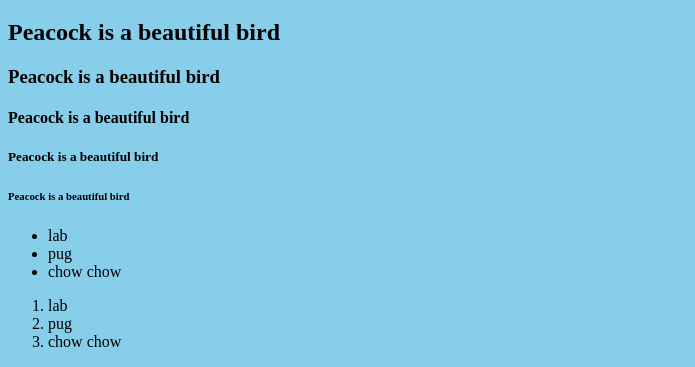
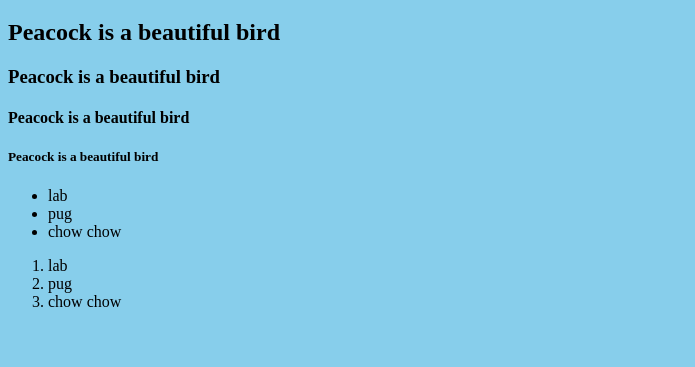
Before and after one commit to ShreyaCS08/web.github.io, a plain HTML site: page index.html in a window 1280 px wide. Shown: the part 547-914 px from the top of the page, without its empty margins (0-695 px from the left). After the commit the page ends 874 px from the top, so only its background shows below. Drawn offline with Linux system fonts and the light colour scheme.

Commit message:
Update index.html

```diff
--- a/index.html
+++ b/index.html
@@ -10,7 +10,6 @@
 <h3>Peacock is a beautiful bird</h3>
 <h4>Peacock is a beautiful bird</h4>
 <h5>Peacock is a beautiful bird</h5>
-<h6>Peacock is a beautiful bird</h6>
 <ul>
   <li>lab</li>
   <li>pug</li>
```
